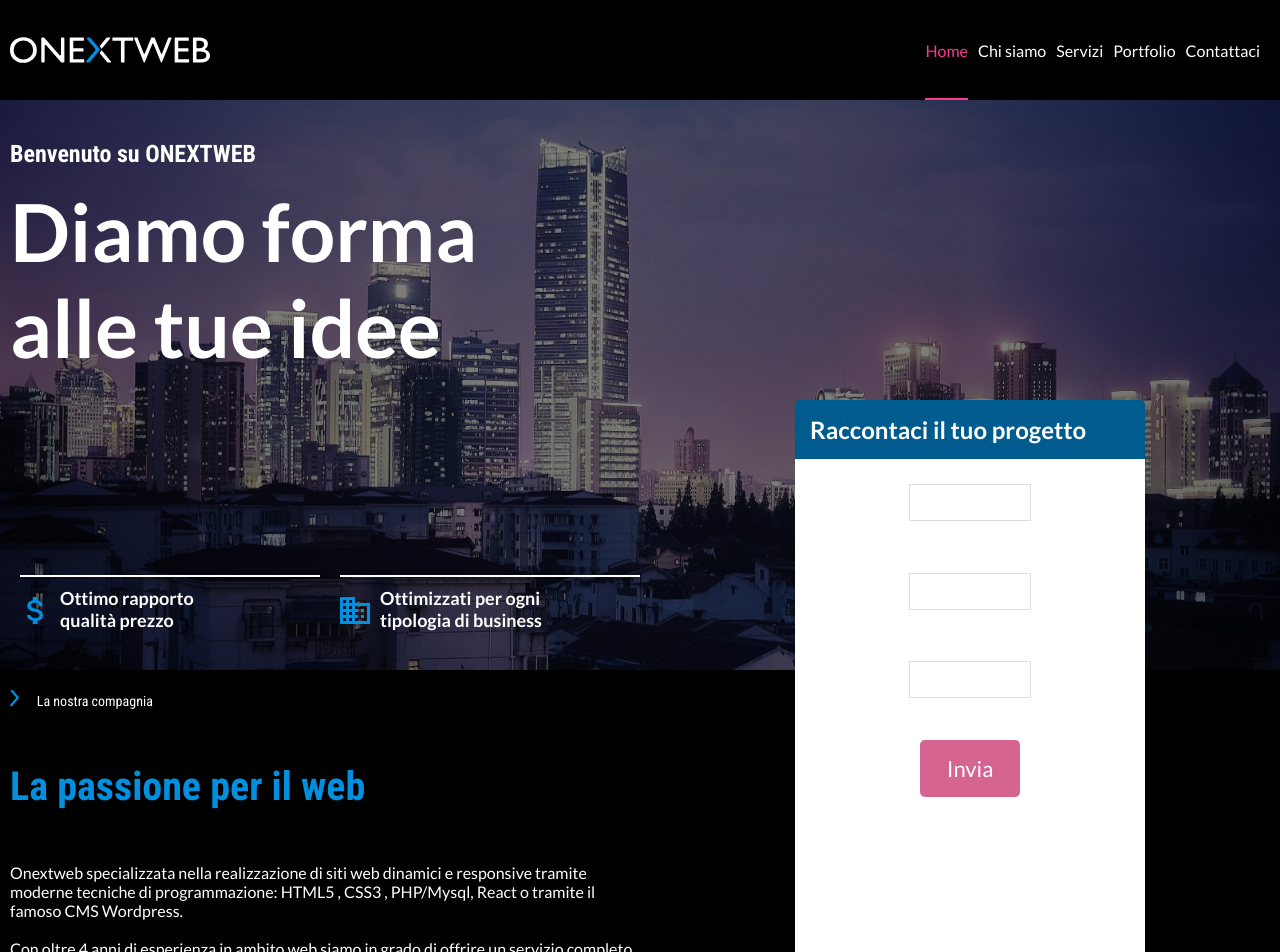
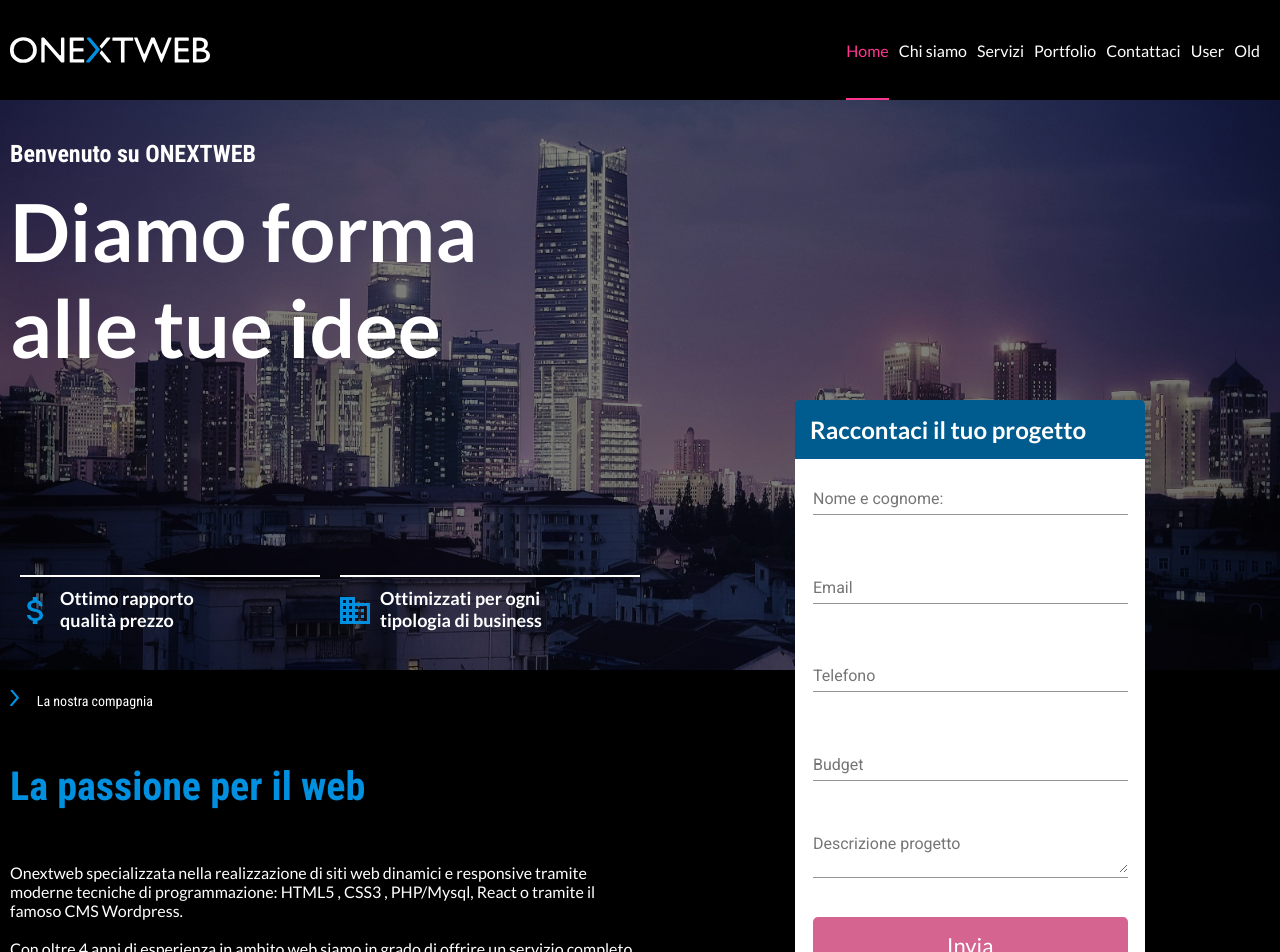
Before and after one commit to fabiopier/onextweb, an Angular app: page /home in a window 1280 px wide. Shown: the top 952 px of the page. Built offline with nearby package versions, Linux system fonts and the light colour scheme; no server answers.

Commit message:
fix material design

```diff
--- a/angular.json
+++ b/angular.json
@@ -34,7 +34,7 @@
               "src/assets"
             ],
             "styles": [
-              "./node_modules/@angular/material/prebuilt-themes/pink-bluegrey.css",
+              "./node_modules/@angular/material/prebuilt-themes/deeppurple-amber.css",
               "src/styles.scss"
             ],
             "scripts": []
@@ -103,7 +103,7 @@
               "src/assets"
             ],
             "styles": [
-              "./node_modules/@angular/material/prebuilt-themes/pink-bluegrey.css",
+              "./node_modules/@angular/material/prebuilt-themes/deeppurple-amber.css",
               "src/styles.scss"
             ],
             "scripts": []
--- a/package.json
+++ b/package.json
@@ -4,7 +4,7 @@
   "scripts": {
     "ng": "ng",
     "start": "nodemon app.js",
-    "start-build": " ng build --watch & nodemon app.js ",
+    "start-build": "ng build --watch & nodemon app.js",
     "start-serve": "ng serve",
     "build": "ng build",
     "watch": "ng build --watch --configuration development",
--- a/src/app/app.component.html
+++ b/src/app/app.component.html
@@ -1,5 +1,2 @@
-
-
-
 <navbar></navbar>
 <router-outlet></router-outlet>
--- a/src/app/components/menu/menu.component.html
+++ b/src/app/components/menu/menu.component.html
@@ -32,7 +32,7 @@
             <span class="navbar__menu_line"></span>
           </a></li>
 
-          <!--<li><a routerLink="user" routerLinkActive="active">
+          <li><a routerLink="user" routerLinkActive="active">
 
             <span class="navbar__menu_label">User</span>
             <span class="navbar__menu_line"></span>
@@ -42,7 +42,7 @@
 
             <span class="navbar__menu_label">Old</span>
             <span class="navbar__menu_line"></span>
-          </a></li>-->
+          </a></li>
 
 
       </ul>
--- a/src/app/pages/home/home.component.html
+++ b/src/app/pages/home/home.component.html
@@ -42,21 +42,52 @@
                         <div class="headerForm__head xx-font-lato xx-font-24">
                             <h4 class="xx-m-0 xx-p-15">Raccontaci il tuo progetto</h4>
                         </div>
-                    <form>
+                        <mat-grid-list cols="1" rowHeight="4:1">
 
-                        <mat-grid-list cols="1"rowHeight="4:1" >
+                            <mat-grid-tile column-width="4:4">
+                                <mat-form-field class="xx-wp-90">
+                                    <mat-label>Nome e cognome:</mat-label>
+                                    <input matInput placeholder="Inserisci nome e cognome" value="">
+                                </mat-form-field>
+                            </mat-grid-tile>
+
                             <mat-grid-tile>
-                                <input class="xx-input xx-w-100" placeholder="" value="">
+                                <mat-form-field class="xx-wp-90">
+                                    <mat-label>Email</mat-label>
+                                    <input matInput placeholder="Inserisci l'email" value="">
+                                </mat-form-field>
                             </mat-grid-tile>
+
                             <mat-grid-tile>
-                                <input class="xx-input xx-w-100" placeholder="" value="">
+                                <mat-form-field class="xx-wp-90">
+                                    <mat-label>Telefono</mat-label>
+                                    <input matInput placeholder="Inserisci il telefono" value="">
+                                </mat-form-field>
                             </mat-grid-tile>
+
                             <mat-grid-tile>
-                                <input class="xx-input xx-w-100" placeholder="" value="">
+                                <mat-form-field class="xx-wp-90">
+                                    <mat-label>Budget</mat-label>
+                                    <input matInput placeholder="Inserisci il budget" value="">
+                                </mat-form-field>
                             </mat-grid-tile>
-                            <mat-grid-tile> <button class="xx-button-secondary xx-w-100 xx-text-white">Invia</button></mat-grid-tile>
+
+
+                            <mat-grid-tile>
+
+                                <mat-form-field class="xx-wp-90">
+                                    <mat-label>Descrizione progetto</mat-label>
+                                    <textarea matInput placeholder="Inserisci la descrizione del progetto"></textarea>
+                                </mat-form-field>
+                            </mat-grid-tile>
+
+                            <mat-grid-tile>
+                                <button class="xx-button-secondary xx-wp-90">Invia</button>
+                            </mat-grid-tile>
                         </mat-grid-list>
-                      </form>
+
+
+
 
                     </div>
                 </div>
@@ -71,14 +102,19 @@
             <div class="services__header">
                 <div class="services__header__subtitle">
                     <span>
-                <img src="/assets/home/arrow_right_blue.svg" class="xx-m-right-15"> <span class="xx-font-robotoc xx-font-14 xx-text-white"> La nostra compagnia</span>
+                        <img src="/assets/home/arrow_right_blue.svg" class="xx-m-right-15"> <span
+                            class="xx-font-robotoc xx-font-14 xx-text-white"> La nostra compagnia</span>
                     </span>
                 </div>
                 <div class="services__header__title">
                     <h4 class="xx-font-robotoc xx-font-40 xx-text-primary">La passione per il web</h4>
                 </div>
                 <div class="services__header__description">
-                  <p class="xx-font-lato xx-font-16 xx-text-white">Onextweb specializzata nella realizzazione di siti web dinamici e responsive tramite moderne tecniche di programmazione: HTML5 , CSS3 , PHP/Mysql, React o tramite il famoso CMS Wordpress. <br/><br/>  Con oltre 4 anni di esperienza in ambito web siamo in grado di offrire un servizio completo per qualsiasi realtà aziendale nascente od esistente che sia.</p>
+                    <p class="xx-font-lato xx-font-16 xx-text-white">Onextweb specializzata nella realizzazione di siti
+                        web dinamici e responsive tramite moderne tecniche di programmazione: HTML5 , CSS3 , PHP/Mysql,
+                        React o tramite il famoso CMS Wordpress. <br /><br /> Con oltre 4 anni di esperienza in ambito
+                        web siamo in grado di offrire un servizio completo per qualsiasi realtà aziendale nascente od
+                        esistente che sia.</p>
                 </div>
                 <div class="services__header__vision">
                     <mat-grid-list cols="2" rowHeight="2:1">
--- a/src/app/pages/usersold/usersold.component.html
+++ b/src/app/pages/usersold/usersold.component.html
@@ -73,3 +73,25 @@
 
 <h1>json </h1>
 <p>{{users|json}}</p>
+
+<mat-form-field appearance="fill">
+  <mat-label>Input</mat-label>
+  <input matInput>
+</mat-form-field>
+
+<mat-form-field appearance="fill">
+  <mat-label>Textarea</mat-label>
+  <textarea matInput></textarea>
+</mat-form-field>
+
+<form class="example-form">
+  <mat-form-field class="example-full-width">
+    <mat-label>Favorite food</mat-label>
+    <input matInput placeholder="Ex. Pizza" value="Sushi">
+  </mat-form-field>
+
+  <mat-form-field class="example-full-width">
+    <mat-label>Leave a comment</mat-label>
+    <textarea matInput placeholder="Ex. It makes me feel..."></textarea>
+  </mat-form-field>
+</form>
--- a/src/styles.scss
+++ b/src/styles.scss
@@ -1,5 +1,5 @@
 @import url('https://fonts.googleapis.com/css2?family=Lato:wght@100;400;700;900&family=Roboto+Condensed:wght@300;400;700&display=swap');
-
+//@import '@angular/material/prebuilt-themes/deeppurple-amber.css';
 /* library*/
 $prefix: ".xx";
 
@@ -139,6 +139,7 @@ $var-box-shadow: 0 0.125rem 0.25rem rgba(14, 12, 12, 0.1);
     &-button-secondary{
        background-color:$var-secondary-light;
        border: 0;
+       color:white;
        padding: 15px;
        font-size: 22px;
        font-family: lato;
@@ -164,56 +165,63 @@ $var-box-shadow: 0 0.125rem 0.25rem rgba(14, 12, 12, 0.1);
       /*letter spacing example:rr-ls-2*/
       @for $i from 1 through 10 {
         &-ls-#{$i * 1} {
-          letter-spacing: $i * 1px !important;
+          letter-spacing: $i * 1px ;
         }
       }
 
       /*height*/
       @for $i from 1 through 15 {
         &-h-#{$i * 50} {
-          height: $i * 50px !important;
+          height: $i * 50px ;
         }
       }
 
       /*min height*/
       @for $i from 1 through 10 {
         &-minh-#{$i * 50} {
-          min-height: $i * 50px !important;
+          min-height: $i * 50px ;
         }
       }
 
        /*max-height */
        @for $i from 1 through 15 {
         &-mh-#{$i * 50} {
-          max-height: $i * 50px !important;
+          max-height: $i * 50px ;
         }
       }
 
       /*width*/
       @for $i from 1 through 15 {
         &-w-#{$i * 50} {
-          width: $i * 50px !important;
+          width: $i * 50px ;
         }
       }
 
       /*min width*/
       @for $i from 1 through 10 {
         &-minw-#{$i * 50} {
-          min-width: $i * 50px !important;
+          min-width: $i * 50px ;
         }
       }
 
       /*max width*/
       @for $i from 1 through 15 {
         &-mw-#{$i * 50} {
-          max-width: $i * 50px !important;
+          max-width: $i * 50px ;
+        }
+      }
+
+
+      @for $i from 1 through 10 {
+        &-wp-#{$i * 10} {
+          width: $i * 10% ;
         }
       }
 
 
       @for $i from 0 through 15 {
         &-p-#{$i * 5} {
-          padding: $i * 5px !important;
+          padding: $i * 5px ;
         }
       }
 
@@ -224,14 +232,14 @@ $var-box-shadow: 0 0.125rem 0.25rem rgba(14, 12, 12, 0.1);
       @each $side in $directions {
           @for $i from 0 through 10 {
               &-p-#{$side}-#{$i *5} {
-                  padding-#{$side}: $i * 5px !important;
+                  padding-#{$side}: $i * 5px ;
               }
           }
       }
 
       @for $i from 0 through 15 {
         &-m-#{$i * 50} {
-          margin: $i * 5px !important;
+          margin: $i * 5px ;
         }
       }
 
@@ -242,7 +250,7 @@ $var-box-shadow: 0 0.125rem 0.25rem rgba(14, 12, 12, 0.1);
       @each $side in $directions {
           @for $i from -15 through 15 {
               &-m-#{$side}-#{$i * 5} {
-                  margin-#{$side}: $i * 5px !important;
+                  margin-#{$side}: $i * 5px ;
               }
           }
       }
@@ -250,7 +258,7 @@ $var-box-shadow: 0 0.125rem 0.25rem rgba(14, 12, 12, 0.1);
       /*z-index */
       @for $i from 1 through 15 {
         &-zi-#{$i * 1} {
-          z-index: $i * 1 !important;
+          z-index: $i * 1 ;
         }
       }
 
```
Also changed, not shown: src/app/app.module.ts (+14 -1 lines), 6 other files (tests, documents, lock files or other folders). Lines whose indentation alone changed are shown as unchanged.
